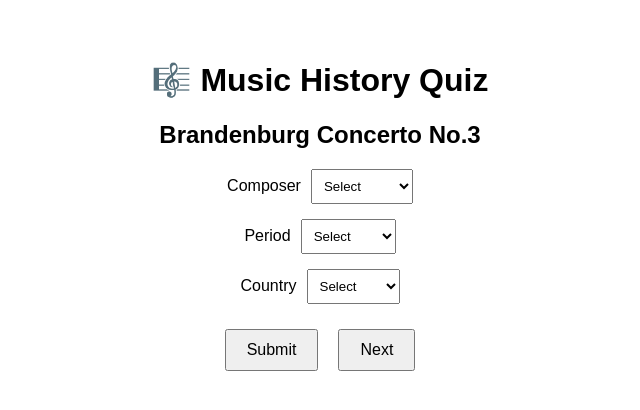
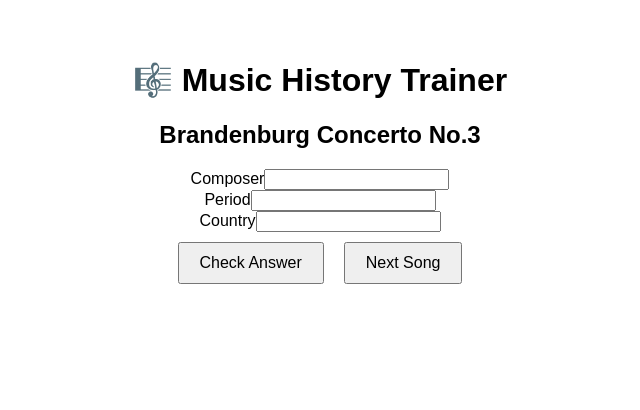
Before and after one commit to BradyRichardsGit/Periodle, a React (Vite) app: page / in a window 1280 px wide. Shown: the top 410 px of the page, without its empty margins (320-960 px from the left). Built offline with nearby package versions, Linux system fonts and the light colour scheme.

Commit message:
Changed everything!

```diff
--- a/src/App.css
+++ b/src/App.css
@@ -18,6 +18,7 @@ button {
   font-size: 16px;
 }
 
+
 /* Dark mode */
 @media (prefers-color-scheme: dark) {
 :root {
--- a/src/App.tsx
+++ b/src/App.tsx
@@ -1,5 +1,7 @@
 import { useState } from "react"
 import "./App.css"
+import { songs } from "./songs"
+
 
 type Song = {
   title: string
@@ -8,119 +10,94 @@ type Song = {
   country: string
 }
 
-const songs: Song[] = [
-  {
-    title: "Brandenburg Concerto No.3",
-    composer: "Bach",
-    period: "Baroque",
-    country: "Germany"
-  },
-  {
-    title: "Moonlight Sonata",
-    composer: "Beethoven",
-    period: "Classical",
-    country: "Germany"
-  },
-  {
-    title: "Symphony No.40",
-    composer: "Mozart",
-    period: "Classical",
-    country: "Austria"
-  },
-  {
-    title: "Nocturne Op.9 No.2",
-    composer: "Chopin",
-    period: "Romantic",
-    country: "Poland"
-  }
-]
 
 function App() {
 
-  const [currentSong, setCurrentSong] = useState(0)
-  const [composer, setComposer] = useState("")
-  const [period, setPeriod] = useState("")
-  const [country, setCountry] = useState("")
+  const [index, setIndex] = useState(0)
+
+  const [composerGuess, setComposerGuess] = useState("")
+  const [periodGuess, setPeriodGuess] = useState("")
+  const [countryGuess, setCountryGuess] = useState("")
+
   const [result, setResult] = useState("")
+
+  const normalize = (text: string) => text.trim().toLowerCase()
 
   const checkAnswer = () => {
 
-    const correct = songs[currentSong]
+    const song = songs[index]
 
-    if (
-      composer === correct.composer &&
-      period === correct.period &&
-      country === correct.country
-    ) {
-      setResult("✅ Correct!")
+    const composerCorrect =
+      normalize(composerGuess) === normalize(song.composer)
+
+    const periodCorrect =
+      normalize(periodGuess) === normalize(song.period)
+
+    const countryCorrect =
+      normalize(countryGuess) === normalize(song.country)
+
+    if (composerCorrect && periodCorrect && countryCorrect) {
+      setResult("All correct!")
     } else {
       setResult(
-        `❌ Wrong! Correct: ${correct.composer}, ${correct.period}, ${correct.country}`
+        ` Correct answers: ${song.composer}, ${song.period}, ${song.country}`
       )
     }
   }
 
   const nextSong = () => {
 
-    setCurrentSong((currentSong + 1) % songs.length)
+    setIndex((index + 1) % songs.length)
 
-    setComposer("")
-    setPeriod("")
-    setCountry("")
+    setComposerGuess("")
+    setPeriodGuess("")
+    setCountryGuess("")
     setResult("")
   }
+
+  const song = songs[index]
 
   return (
     <div className="quiz">
 
-      <h1>🎼 Music History Quiz</h1>
+      <h1>🎼 Music History Trainer</h1>
 
-      <h2>{songs[currentSong].title}</h2>
+      <h2>{song.title}</h2>
 
-      <div className="question">
+      <div className="inputGroup">
 
         <label>Composer</label>
-
-        <select value={composer} onChange={(e) => setComposer(e.target.value)}>
-          <option value="">Select</option>
-          <option>Bach</option>
-          <option>Mozart</option>
-          <option>Beethoven</option>
-          <option>Chopin</option>
-        </select>
+        <input
+          value={composerGuess}
+          onChange={(e) => setComposerGuess(e.target.value)}
+        />
 
       </div>
 
-      <div className="question">
+      <div className="inputGroup">
 
         <label>Period</label>
-
-        <select value={period} onChange={(e) => setPeriod(e.target.value)}>
-          <option value="">Select</option>
-          <option>Baroque</option>
-          <option>Classical</option>
-          <option>Romantic</option>
-        </select>
+        <input
+          value={periodGuess}
+          onChange={(e) => setPeriodGuess(e.target.value)}
+        />
 
       </div>
 
-      <div className="question">
+      <div className="inputGroup">
 
         <label>Country</label>
-
-        <select value={country} onChange={(e) => setCountry(e.target.value)}>
-          <option value="">Select</option>
-          <option>Germany</option>
-          <option>Austria</option>
-          <option>Poland</option>
-        </select>
+        <input
+          value={countryGuess}
+          onChange={(e) => setCountryGuess(e.target.value)}
+        />
 
       </div>
 
-      <button onClick={checkAnswer}>Submit</button>
-      <button onClick={nextSong}>Next</button>
+      <button onClick={checkAnswer}>Check Answer</button>
+      <button onClick={nextSong}>Next Song</button>
 
-      <h3>{result}</h3>
+      <p className="result">{result}</p>
 
     </div>
   )
--- /dev/null
+++ b/src/songs.ts
@@ -0,0 +1,33 @@
+export type Song = {
+  title: string
+  composer: string
+  period: string
+  country: string
+}
+
+export const songs: Song[] = [
+  {
+    title: "Brandenburg Concerto No.3",
+    composer: "Bach",
+    period: "Baroque",
+    country: "Germany"
+  },
+  {
+    title: "Moonlight Sonata",
+    composer: "Beethoven",
+    period: "Classical",
+    country: "Germany"
+  },
+  {
+    title: "Symphony No.40",
+    composer: "Mozart",
+    period: "Classical",
+    country: "Austria"
+  },
+  {
+    title: "Nocturne Op.9 No.2",
+    composer: "Chopin",
+    period: "Romantic",
+    country: "Poland"
+  }
+]
```
Also changed, not shown: src/list.txt (deleted).
